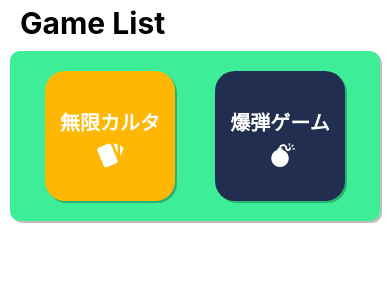
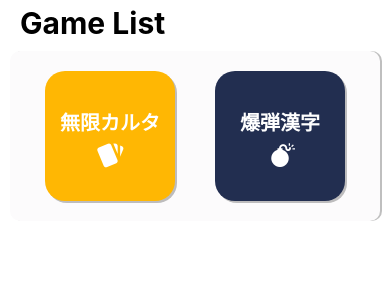
Before and after one commit to 20TE461/JapaneseLearningApp, a React Native app: screen / in a window 390 px wide. Shown: the top 300 px of the page. Built offline with nearby package versions, Linux system fonts and the light colour scheme.

Commit message:
処理更新： 　　ゲーム一覧をゲーム選択画面に移動した スタイル更新：        ゲーム一覧の背景色を更新した

```diff
--- a/App.js
+++ b/App.js
@@ -1,28 +1,21 @@
 import { SafeAreaView, StyleSheet, View} from 'react-native';
 import { StatusBar } from 'expo-status-bar';
 import { useState } from 'react';
-import KarutaGameScreen from './src/Screens/KarutaGameScreen/main';
-import BakudanGameScreen from './src/Screens/BakudanGameScreen/main';
 import GameSelectionScreen from './src/Screens/GameSelectionScreen/main';
 
 export default function App() {
 
-  const [gameScreenId, setGameScreenId] = useState(0);
-
-  const gameScreenList = {
-    1: {name: "無限カルタ", screen: <KarutaGameScreen setGameScreenId={setGameScreenId}/>},
-    2: {name: "爆弾ゲーム", screen: <BakudanGameScreen setGameScreenId={setGameScreenId}/>},
-  };
+  const [gameScreen, setGameScreen] = useState(null);
 
   return (
     <View style={styles.appContainer}>
       <StatusBar style='dark'/>
       <SafeAreaView style={styles.innerContainer}>
         {
-          gameScreenId ?
-          gameScreenList[gameScreenId].screen
+          gameScreen ?
+          gameScreen
           :
-          <GameSelectionScreen setGameScreenId={setGameScreenId}/>
+          <GameSelectionScreen setGameScreen={setGameScreen}/>
         }
       </SafeAreaView>
     </View>
--- a/src/Components/GameFootBar.js
+++ b/src/Components/GameFootBar.js
@@ -2,7 +2,7 @@ import { Alert, StyleSheet, Text, View } from "react-native";
 import { FontAwesome } from '@expo/vector-icons';
 import PrimaryButton from "./PrimaryButton";
 
-export default function GameFootBar({isPlaying, setIsPlaying, setIsReset, lang, setGameScreenId}) {
+export default function GameFootBar({isPlaying, setIsPlaying, setIsReset, lang, setGameScreen}) {
 
   const styles = StyleSheet.create({
     mainContainer: {
@@ -39,7 +39,7 @@ export default function GameFootBar({isPlaying, setIsPlaying, setIsReset, lang,
     <View style={styles.mainContainer}>
       <FontAwesome  name="home"
                     style={styles.icon}
-                    onPress={setGameScreenId.bind(this, 0)}
+                    onPress={setGameScreen.bind(this, null)}
                     />
       <FontAwesome  name ={isPlaying ? "pause" : "play"}
                     style={styles.icon}
--- a/src/Screens/BakudanGameScreen/main.js
+++ b/src/Screens/BakudanGameScreen/main.js
@@ -9,7 +9,7 @@ import GameOverScreen from '../GameOverScreen/GameOverScreen';
 
 const kanjiList = require('../../../Data/reading.json');
 
-export default function BakudanGameScreen({setGameScreenId}) {
+export default function BakudanGameScreen({setGameScreen}) {
   const [currentKanji, setCurrentKanji] = useState(getRandomKanji());
   const [userInput, setUserInput] = useState('');
   const [isPlaying, setIsPlaying] = useState(false);
@@ -82,7 +82,7 @@ export default function BakudanGameScreen({setGameScreenId}) {
                     setIsReset={setIsReset}
                     isPlaying={isPlaying}
                     setIsPlaying={setIsPlaying}
-                    setGameScreenId={setGameScreenId}
+                    setGameScreen={setGameScreen}
                     />
     );
   }
--- a/src/Screens/GameSelectionScreen/main.js
+++ b/src/Screens/GameSelectionScreen/main.js
@@ -1,18 +1,32 @@
 import { FlatList, Pressable, Text, View } from "react-native";
 import { styles } from "./style";
 import { MaterialCommunityIcons } from '@expo/vector-icons';
+import KarutaGameScreen from "../KarutaGameScreen/main";
+import BakudanGameScreen from "../BakudanGameScreen/main";
 
-const screenList = [
-  {id: 1, name: "無限カルタ", backgroundColor: '#ffb703', icon: 'cards'},
-  {id: 2, name: "爆弾ゲーム", backgroundColor: '#222e50', icon: 'bomb'},
-];
+export default function GameSelectionScreen({setGameScreen}) {
 
+  const screenList = [
+    {
+      id: 1,
+      name: "無限カルタ",
+      backgroundColor: '#ffb703',
+      icon: 'cards',
+      screen: <KarutaGameScreen setGameScreen={setGameScreen}/>
+    },
+    {
+      id: 2,
+      name: "爆弾漢字",
+      backgroundColor: '#222e50',
+      icon: 'bomb',
+      screen: <BakudanGameScreen setGameScreen={setGameScreen}/>
+    },
+  ];
 
-export default function GameSelectionScreen({setGameScreenId}) {
   function getScreenRender(itemData) {
     return (
       <Pressable
-        onPress={setGameScreenId.bind(this, itemData.item.id)}
+        onPress={setGameScreen.bind(this, itemData.item.screen)}
         style={({pressed}) => {
           if(pressed)
             return {
--- a/src/Screens/GameSelectionScreen/style.js
+++ b/src/Screens/GameSelectionScreen/style.js
@@ -14,12 +14,12 @@ export const styles = StyleSheet.create({
     // flex: 1,
     justifyContent: 'center',
     alignItems: 'center',
-    backgroundColor: '#3ded97',
+    backgroundColor: '#FCFBFC',
     margin: 10,
     borderRadius: 10,
     shadowColor: '#000',
     shadowOpacity: 0.25,
-    shadowOffset: {width: 2, height: 2},
+    shadowOffset: {width: 2, height: 0},
   },
   screenGridTile: {
     height: 130,
--- a/src/Screens/KarutaGameScreen/main.js
+++ b/src/Screens/KarutaGameScreen/main.js
@@ -50,7 +50,7 @@ function getPairList(jpList, transList) {
 
 const raw = require('../../../Data/pairs.json');
 
-export default function KarutaGameScreen({setGameScreenId}) {
+export default function KarutaGameScreen({setGameScreen}) {
   const [isPlaying, setIsPlaying] = useState(false);
   const [pairList, setPairList] = useState(null);
   const [isReset, setIsReset] = useState(false);
@@ -151,7 +151,7 @@ export default function KarutaGameScreen({setGameScreenId}) {
       <GameFootBar  setIsPlaying={setIsPlaying}
                     isPlaying={isPlaying}
                     setIsReset={setIsReset}
-                    setGameScreenId={setGameScreenId}
+                    setGameScreen={setGameScreen}
                     lang={lang}
                     />
     </View>
```
